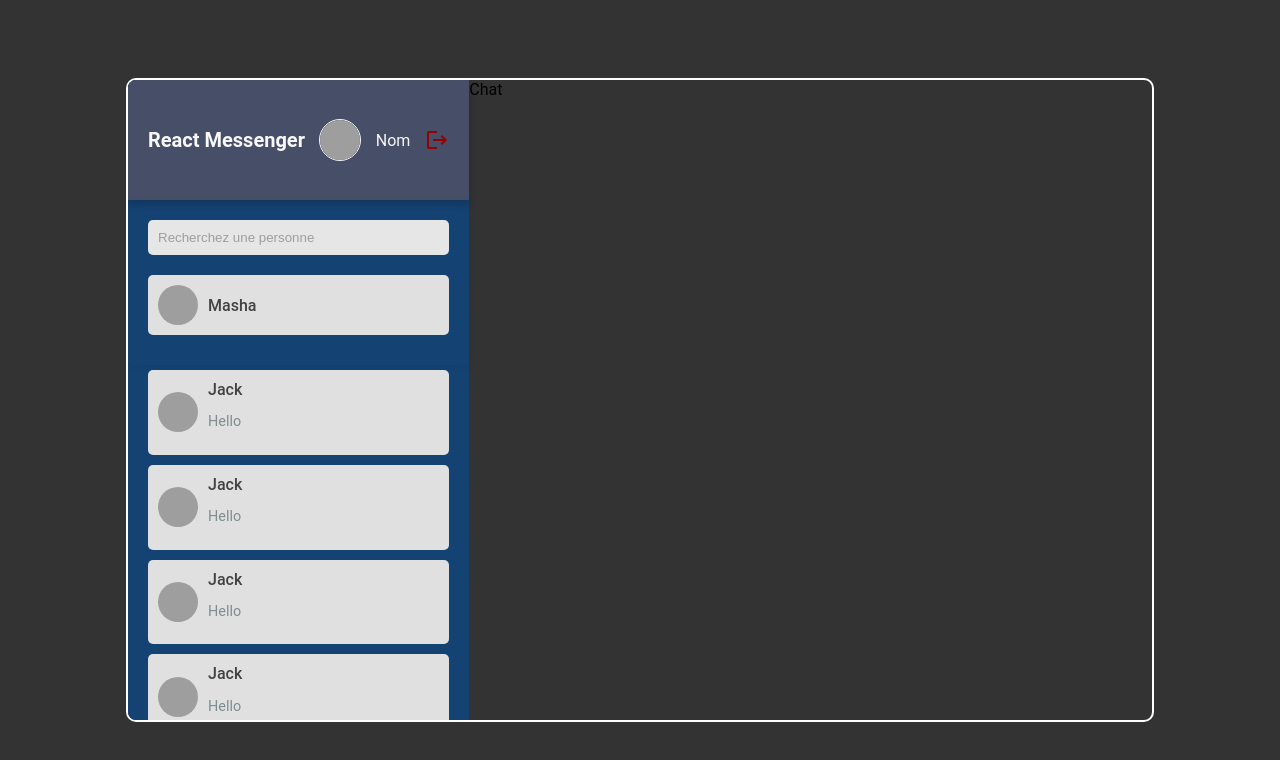
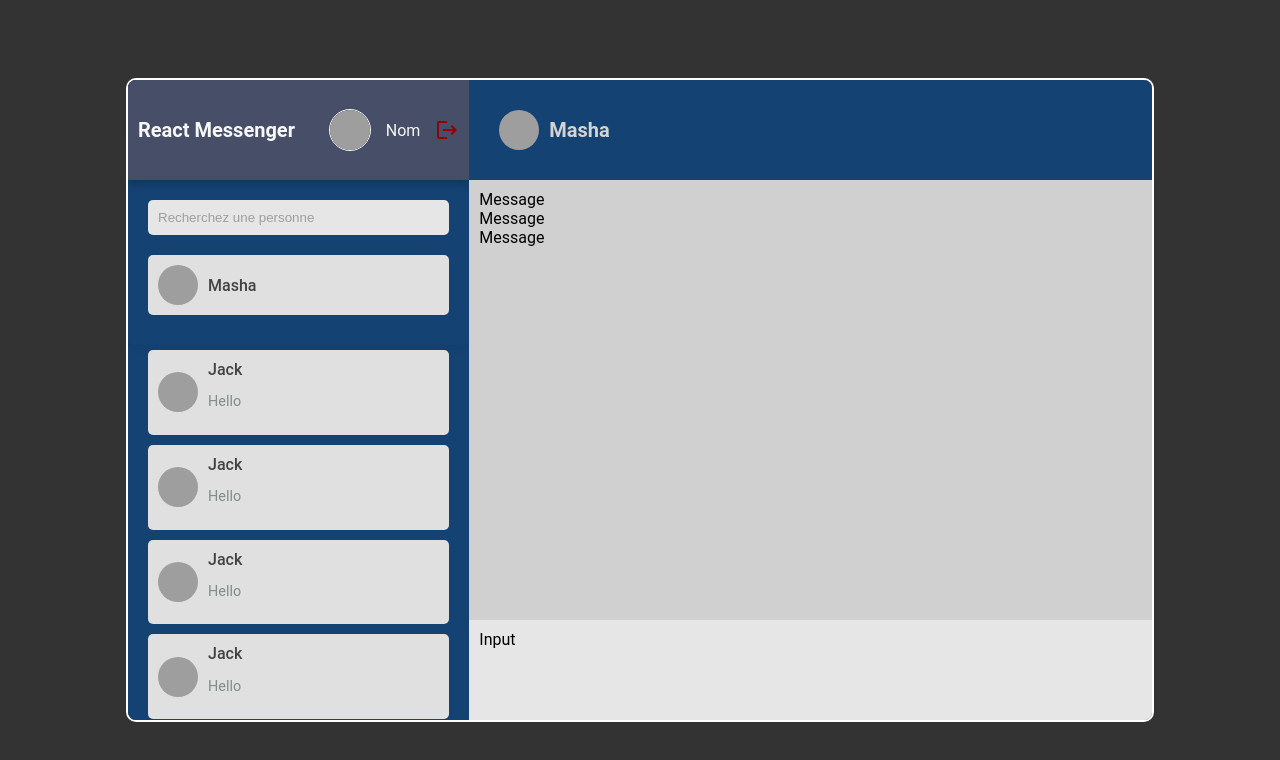
Before and after one commit to Anthony-Ozanne/React-Messenger, a React (Create React App) app: page / in a window 1280 px wide. Shown: the top 760 px of the page. Built offline with nearby package versions, Linux system fonts and the light colour scheme; grey boxes are pictures that could not be loaded.

Commit message:
Création de la partie statique du composant Chat

```diff
--- a/src/components/chat/Chat.jsx
+++ b/src/components/chat/Chat.jsx
@@ -1,8 +1,28 @@
 import React from "react";
 import "./Chat.scss";
+import Avatar from "@mui/material/Avatar";
+import Messages from "../messages/Messages";
+import Input from "../input/Input";
 
 const Chat = () => {
-  return <div className="chat">Chat</div>;
+  return (
+    <div className="chat">
+      <div className="chatInfo">
+        <div className="userChat">
+          <Avatar
+            className="avatar"
+            alt="Masha"
+            src="https://images.pexels.com/photos/2726111/pexels-photo-2726111.jpeg?auto=compress&cs=tinysrgb&w=1600"
+          />
+          <div className="userChatInfo">
+            <span>Masha</span>
+          </div>
+        </div>
+      </div>
+      <Messages />
+      <Input />
+    </div>
+  );
 };
 
 export default Chat;
--- a/src/components/chat/Chat.scss
+++ b/src/components/chat/Chat.scss
@@ -1,3 +1,25 @@
 .chat {
   flex: 2;
+  background-color: #d0d0d0;
+
+  .chatInfo {
+    background-color: #144272;
+    height: 80px;
+    padding: 10px;
+    display: flex;
+    align-items: center;
+
+    .userChat {
+      display: flex;
+      align-items: center;
+      margin-left: 20px;
+    }
+
+    span {
+      margin-left: 10px;
+      font-weight: bold;
+      color: lightgray;
+      font-size: 20px;
+    }
+  }
 }
--- a/src/components/input/Input.jsx
+++ b/src/components/input/Input.jsx
@@ -2,7 +2,7 @@ import React from "react";
 import "./Input.scss";
 
 const Input = () => {
-  return <div>Input</div>;
+  return <div className="input">Input</div>;
 };
 
 export default Input;
--- a/src/components/input/Input.scss
+++ b/src/components/input/Input.scss
@@ -0,0 +1,5 @@
+.input {
+  height: 80px;
+  background-color: #e6e6e6;
+  padding: 10px;
+}
--- /dev/null
+++ b/src/components/messages/Messages.jsx
@@ -0,0 +1,15 @@
+import React from "react";
+import "./Messages.scss";
+import Message from "../message/Message";
+
+const Messages = () => {
+  return (
+    <div className="messages">
+      <Message />
+      <Message />
+      <Message />
+    </div>
+  );
+};
+
+export default Messages;
--- /dev/null
+++ b/src/components/messages/Messages.scss
@@ -0,0 +1,4 @@
+.messages {
+  padding: 10px;
+  height: calc(100% - 220px);
+}
--- a/src/components/navbar/Navbar.scss
+++ b/src/components/navbar/Navbar.scss
@@ -3,7 +3,7 @@
   align-items: center;
   background-color: #474e68;
   height: 80px;
-  padding: 20px;
+  padding: 10px;
   justify-content: space-between;
   color: #f8f8f8;
   box-shadow: 0 4px 8px 0 rgba(0, 0, 0, 0.2);
```
